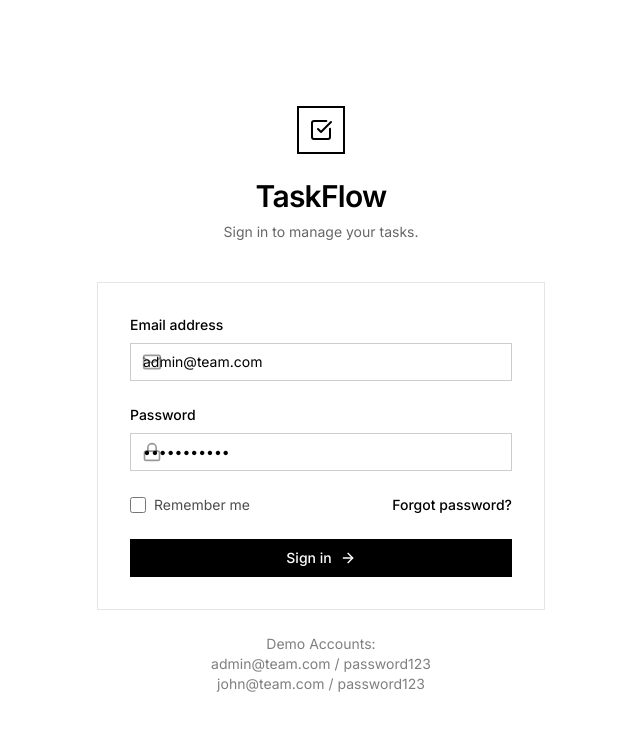
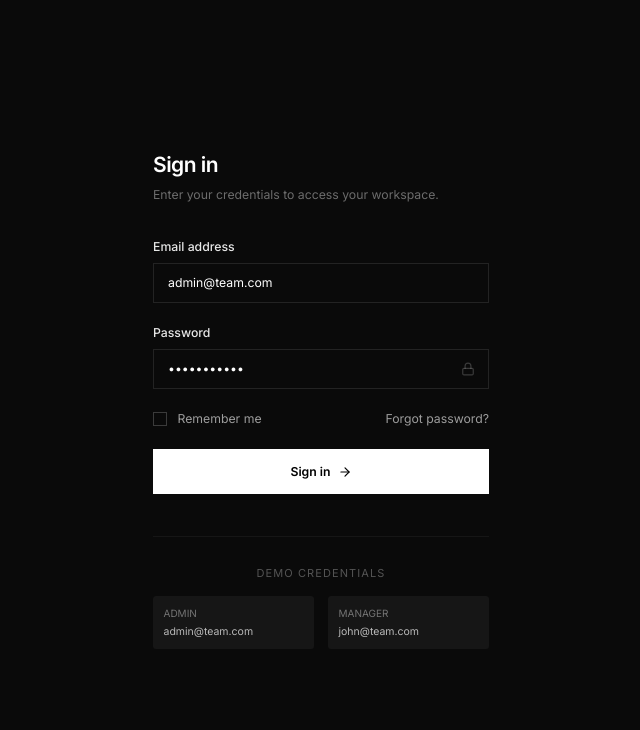
Before and after one commit to Ankushkumardas/assign-etharal.ai, a React app in the folder app/: page /login in a window 1280 px wide. Shown: the top 730 px of the page, without its empty margins (319-959 px from the left). Built offline with nearby package versions, Linux system fonts and the light colour scheme; no server answers; the HTML template or start-up script is replaced by a standard one.

Commit message:
style: redesign landing and login pages to match references, reduce base font size

```diff
--- a/app/src/index.css
+++ b/app/src/index.css
@@ -7,10 +7,21 @@
 }
 
 @layer base {
+  html {
+    font-size: 14px;
+  }
+
   body {
     @apply bg-white text-black antialiased selection:bg-black selection:text-white dark:bg-[#111] dark:text-white;
     font-family: 'Inter', sans-serif;
   }
+
+  h1 { @apply text-4xl font-bold; }
+  h2 { @apply text-3xl font-semibold; }
+  h3 { @apply text-2xl font-semibold; }
+  h4 { @apply text-xl font-medium; }
+  h5 { @apply text-lg font-medium; }
+  h6 { @apply text-base font-medium; }
 
   h1, h2, h3, h4, h5, h6 {
     font-family: 'Inter', sans-serif;
--- a/app/src/pages/Landing.jsx
+++ b/app/src/pages/Landing.jsx
@@ -1,154 +1,148 @@
 import React from 'react';
 import { motion } from 'framer-motion';
-import { ArrowRight, CheckCircle, BarChart3, Users, Layout } from 'lucide-react';
+import { ArrowRight, ChevronDown, CheckCircle, BarChart3, Users, Layout, Zap } from 'lucide-react';
 import { Link } from 'react-router-dom';
 
 const Landing = () => {
   return (
     <div className="min-h-screen bg-white text-black font-sans selection:bg-black selection:text-white">
       {/* Navigation */}
-      <nav className="h-20 border-b border-black/5 flex items-center justify-between px-8 md:px-16 sticky top-0 bg-white/80 backdrop-blur-md z-50">
+      <nav className="h-20 flex items-center justify-between px-8 md:px-24 bg-white z-50">
         <div className="flex items-center space-x-2">
-          <div className="w-8 h-8 bg-black flex items-center justify-center">
+          <div className="w-8 h-8 bg-black flex items-center justify-center rounded-lg">
             <Layout className="w-5 h-5 text-white" />
           </div>
-          <span className="text-xl font-bold font-display tracking-tight">TeamSync</span>
+          <span className="text-xl font-bold tracking-tight">FlowSpace</span>
         </div>
-        <div className="flex items-center space-x-8">
+
+        <div className="hidden md:flex items-center space-x-10">
+          <a href="#" className="text-sm font-medium text-black/50 hover:text-black transition-colors">Features</a>
+          <a href="#" className="text-sm font-medium text-black/50 hover:text-black transition-colors">How it works</a>
+          <a href="#" className="text-sm font-medium text-black/50 hover:text-black transition-colors">Pricing</a>
+        </div>
+
+        <div className="flex items-center space-x-6">
           <Link to="/login" className="text-sm font-medium hover:text-black/60 transition-colors">Login</Link>
-          <Link to="/login" className="bg-black text-white px-5 py-2 text-sm font-bold hover:bg-black/80 transition-colors">
-            Get Started
+          <Link to="/login" className="bg-[#111] text-white px-5 py-2.5 rounded-lg text-sm font-bold hover:bg-black transition-all">
+            Sign Up
           </Link>
         </div>
       </nav>
 
       {/* Hero Section */}
-      <section className="pt-24 pb-16 px-8 md:px-16 overflow-hidden">
-        <div className="max-w-7xl mx-auto grid grid-cols-1 lg:grid-cols-2 gap-16 items-center">
+      <section className="pt-16 pb-32 px-8 md:px-24 overflow-hidden">
+        <div className="max-w-7xl mx-auto flex flex-col lg:flex-row items-center gap-16">
           <motion.div
-            initial={{ opacity: 0, x: -20 }}
-            animate={{ opacity: 1, x: 0 }}
+            initial={{ opacity: 0, y: 20 }}
+            animate={{ opacity: 1, y: 0 }}
             transition={{ duration: 0.6 }}
+            className="flex-1 text-left"
           >
-            <span className="inline-block px-3 py-1 bg-black/5 border border-black/10 text-xs font-bold uppercase tracking-widest mb-6">
-              Productivity Redefined
-            </span>
-            <h1 className="text-5xl md:text-7xl font-bold font-display leading-[1.1] mb-8">
-              Manage your tasks <br />
-              <span className="text-black/40">with precision.</span>
+            <div className="inline-flex items-center space-x-2 px-3 py-1 bg-green-50 text-green-600 rounded-full text-[12px] font-bold mb-10 border border-green-100">
+              <div className="w-2 h-2 bg-green-500 rounded-full animate-pulse" />
+              <span>New — Multi-tenant support now live</span>
+            </div>
+
+            <h1 className="text-5xl md:text-7xl font-bold leading-[1.05] tracking-tight mb-8">
+              The project workspace your team actually needs
             </h1>
-            <p className="text-xl text-black/60 leading-relaxed mb-10 max-w-lg">
-              The minimalist workspace for modern teams. Track projects, assign tasks, and collaborate in real-time with zero friction.
+
+            <p className="text-lg text-black/50 leading-relaxed mb-10 max-w-lg">
+              Isolated workspaces, Kanban boards, real-time chat and role-based access — all in one platform built for growing organisations.
             </p>
-            <div className="flex flex-col sm:flex-row gap-4">
-              <Link to="/login" className="bg-black text-white px-8 py-4 text-lg font-bold flex items-center justify-center hover:gap-3 transition-all group">
-                Try for Free <ArrowRight className="ml-2 w-5 h-5 group-hover:translate-x-1 transition-transform" />
+
+            <div className="flex flex-wrap items-center gap-6 mb-12">
+              <Link to="/login" className="bg-[#111] text-white px-8 py-4 rounded-xl text-[15px] font-bold flex items-center justify-center group hover:bg-black transition-all">
+                Get Started <ArrowRight className="ml-3 w-4 h-4 group-hover:translate-x-1 transition-transform" />
               </Link>
-              <button className="px-8 py-4 text-lg font-bold border border-black/10 hover:bg-black/5 transition-colors">
-                View Demo
+              <button className="flex items-center space-x-2 text-[15px] font-bold text-black/60 hover:text-black transition-colors group">
+                <span>Learn More</span>
+                <ChevronDown className="w-4 h-4 group-hover:translate-y-0.5 transition-transform" />
               </button>
+            </div>
+
+            <div className="flex items-center space-x-4">
+              <div className="flex -space-x-3">
+                {[1, 2, 3, 4, 5].map((i) => (
+                  <div key={i} className={`w-10 h-10 rounded-full border-4 border-white overflow-hidden bg-gradient-to-br ${['from-blue-400 to-blue-600', 'from-purple-400 to-purple-600', 'from-orange-400 to-orange-600', 'from-green-400 to-green-600', 'from-red-400 to-red-600'][i-1]}`} />
+                ))}
+              </div>
+              <p className="text-sm text-black/40 font-medium">
+                <span className="text-black font-bold">2,400+</span> teams already running on FlowSpace
+              </p>
             </div>
           </motion.div>
 
           <motion.div
-            initial={{ opacity: 0, scale: 0.95 }}
-            animate={{ opacity: 1, scale: 1 }}
+            initial={{ opacity: 0, x: 50 }}
+            animate={{ opacity: 1, x: 0 }}
             transition={{ duration: 0.8, delay: 0.2 }}
-            className="relative"
+            className="flex-1 relative"
           >
-            <div className="bg-black/5 p-4 rounded-xl shadow-2xl">
+            <div className="relative bg-black/5 p-2 rounded-[2rem] shadow-2xl">
               <img
-                src="/images/hero.png"
-                alt="App Dashboard"
-                className="w-full rounded-lg shadow-sm border border-black/5"
+                src="/images/flowspace.png"
+                alt="App Interface"
+                className="w-full rounded-[1.5rem] shadow-sm border border-black/5"
               />
-            </div>
-            {/* Decorative elements */}
-            <div className="absolute -bottom-8 -left-8 bg-white border border-black/10 p-6 shadow-xl hidden md:block max-w-[200px]">
-              <div className="flex items-center space-x-2 mb-2">
-                <CheckCircle className="w-5 h-5 text-black" />
-                <span className="text-sm font-bold">12 Tasks Done</span>
-              </div>
-              <p className="text-xs text-black/50">Your team is 40% more productive this week.</p>
+
+              {/* Overlay Stat Card */}
+              <motion.div
+                initial={{ opacity: 0, y: 20 }}
+                animate={{ opacity: 1, y: 0 }}
+                transition={{ delay: 1, duration: 0.5 }}
+                className="absolute -bottom-10 -left-10 bg-white p-6 rounded-2xl shadow-2xl border border-black/5 max-w-[180px]"
+              >
+                <p className="text-[10px] uppercase tracking-widest text-black/40 font-bold mb-1">Task Completion</p>
+                <div className="flex items-baseline space-x-1 mb-2">
+                  <span className="text-3xl font-bold">87%</span>
+                </div>
+                <div className="flex items-center text-[11px] font-bold text-green-500">
+                  <ArrowRight className="w-3 h-3 -rotate-45 mr-1" />
+                  <span>12% this week</span>
+                </div>
+              </motion.div>
             </div>
           </motion.div>
         </div>
       </section>
 
-      {/* Features */}
-      <section className="py-24 bg-black/2 px-8 md:px-16 border-y border-black/5">
-        <div className="max-w-7xl mx-auto">
-          <div className="text-center mb-20">
-            <h2 className="text-3xl md:text-5xl font-bold font-display mb-6 text-black">Built for high-performance teams</h2>
-            <p className="text-black/50 max-w-2xl mx-auto text-lg">Everything you need to ship faster and keep everyone in sync.</p>
-          </div>
-
-          <div className="grid grid-cols-1 md:grid-cols-3 gap-12">
-            {[
-              { icon: Layout, title: "Kanban Boards", desc: "Visualize progress with intuitive drag-and-drop boards." },
-              { icon: Users, title: "Team Management", desc: "Manage roles, permissions and workload effortlessly." },
-              { icon: BarChart3, title: "Deep Analytics", desc: "Track performance metrics and project health in real-time." }
-            ].map((f, i) => (
-              <motion.div
-                key={i}
-                whileHover={{ y: -5 }}
-                className="p-8 border border-black/5 bg-white hover:border-black/20 transition-all shadow-sm"
-              >
-                <div className="w-12 h-12 bg-black flex items-center justify-center mb-6">
-                  <f.icon className="w-6 h-6 text-white" />
-                </div>
-                <h3 className="text-xl font-bold mb-4 tracking-tight">{f.title}</h3>
-                <p className="text-black/50 leading-relaxed">{f.desc}</p>
-              </motion.div>
-            ))}
-          </div>
+      {/* Feature Section Title */}
+      <section className="py-24 border-t border-black/5 bg-gray-50/30">
+        <div className="max-w-7xl mx-auto px-8 text-center">
+          <span className="text-[12px] font-bold uppercase tracking-[0.2em] text-green-500 mb-6 block">Everything You Need</span>
+          <h2 className="text-4xl md:text-5xl font-bold tracking-tight mb-8">Built for modern teams</h2>
+          <p className="text-black/50 text-lg max-w-2xl mx-auto">All the essentials in one place — no integrations required.</p>
         </div>
       </section>
 
-      {/* Feature Highlight */}
-      <section className="py-32 px-8 md:px-16">
-        <div className="max-w-7xl mx-auto flex flex-col lg:flex-row items-center gap-20">
-          <div className="flex-1 order-2 lg:order-1">
-            <div className="bg-black/5 p-4 rounded-xl shadow-lg rotate-1">
-              <img
-                src="/images/feature.png"
-                alt="Feature Overview"
-                className="w-full rounded-lg"
-              />
+      {/* Feature Grid */}
+      <section className="pb-32 bg-gray-50/30">
+        <div className="max-w-7xl mx-auto px-8 grid grid-cols-1 md:grid-cols-3 gap-8">
+          {[
+            { icon: Layout, title: "Smart Boards", desc: "Kanban boards that update in real-time as your team works.", color: "bg-blue-500" },
+            { icon: Users, title: "Collaborative", desc: "Multiple assignees, threaded comments and live presence.", color: "bg-purple-500" },
+            { icon: Zap, title: "Lightning Fast", desc: "Zero-latency updates and instantaneous search results.", color: "bg-orange-500" }
+          ].map((f, i) => (
+            <div key={i} className="p-10 bg-white border border-black/5 rounded-3xl hover:shadow-xl hover:border-black/10 transition-all group">
+              <div className={`w-12 h-12 ${f.color} rounded-2xl flex items-center justify-center mb-8 shadow-lg shadow-black/5`}>
+                <f.icon className="w-6 h-6 text-white" />
+              </div>
+              <h3 className="text-xl font-bold mb-4">{f.title}</h3>
+              <p className="text-black/50 leading-relaxed">{f.desc}</p>
             </div>
-          </div>
-          <div className="flex-1 order-1 lg:order-2">
-            <h2 className="text-4xl md:text-5xl font-bold font-display mb-8 leading-tight">Focus on what matters, <br />we'll handle the rest.</h2>
-            <ul className="space-y-6">
-              {[
-                "Real-time updates and notifications",
-                "Multiple assignees per task",
-                "Advanced filtering and search",
-                "Mobile responsive design"
-              ].map((item, i) => (
-                <li key={i} className="flex items-center space-x-3 group">
-                  <div className="w-6 h-6 bg-black/5 border border-black/10 flex items-center justify-center rounded-full group-hover:bg-black group-hover:text-white transition-colors">
-                    <CheckCircle className="w-4 h-4" />
-                  </div>
-                  <span className="text-lg font-medium text-black/70">{item}</span>
-                </li>
-              ))}
-            </ul>
-            <Link to="/login" className="inline-block mt-12 px-8 py-4 bg-black text-white font-bold hover:bg-black/80 transition-colors">
-              Experience it Now
-            </Link>
-          </div>
+          ))}
         </div>
       </section>
 
       {/* Footer */}
-      <footer className="py-20 border-t border-black/10 px-8 md:px-16">
+      <footer className="py-20 border-t border-black/10 px-8 md:px-24 bg-white">
         <div className="max-w-7xl mx-auto flex flex-col md:flex-row justify-between items-center gap-12">
           <div className="flex items-center space-x-2">
-            <div className="w-6 h-6 bg-black flex items-center justify-center">
+            <div className="w-6 h-6 bg-black flex items-center justify-center rounded-md">
               <Layout className="w-4 h-4 text-white" />
             </div>
-            <span className="text-lg font-bold font-display tracking-tight text-black">TeamSync</span>
+            <span className="text-lg font-bold tracking-tight text-black">FlowSpace</span>
           </div>
           <div className="flex space-x-10 text-sm font-medium text-black/50">
             <a href="#" className="hover:text-black">Features</a>
@@ -156,7 +150,7 @@ const Landing = () => {
             <a href="#" className="hover:text-black">Terms</a>
             <a href="#" className="hover:text-black">Contact</a>
           </div>
-          <p className="text-sm text-black/40">© 2026 TeamSync. Built by Ankush.</p>
+          <p className="text-sm text-black/40">© 2026 FlowSpace. Built for excellence.</p>
         </div>
       </footer>
     </div>
--- a/app/src/pages/Login.jsx
+++ b/app/src/pages/Login.jsx
@@ -1,7 +1,7 @@
 import React, { useState } from 'react';
 import { useNavigate, useLocation } from 'react-router-dom';
 import { motion } from 'framer-motion';
-import { CheckSquare, Mail, Lock, ArrowRight } from 'lucide-react';
+import { Mail, Lock, ArrowRight } from 'lucide-react';
 import { useAuth } from '../context/AuthContext';
 
 const Login = () => {
@@ -30,110 +30,102 @@ const Login = () => {
   };
 
   return (
-    <div className="min-h-screen bg-white dark:bg-[#111] flex items-center justify-center p-4">
-      <div className="w-full max-w-md">
+    <div className="min-h-screen bg-[#0a0a0a] flex items-center justify-center p-6 text-white font-sans">
+      <div className="w-full max-w-sm">
         <motion.div
-          initial={{ opacity: 0, y: 20 }}
+          initial={{ opacity: 0, y: 10 }}
           animate={{ opacity: 1, y: 0 }}
-          transition={{ duration: 0.5 }}
+          transition={{ duration: 0.4 }}
         >
-          <div className="text-center mb-10">
-            <div className="inline-flex items-center justify-center w-12 h-12 border-2 border-black dark:border-white mb-6">
-              <CheckSquare className="w-6 h-6 text-black dark:text-white" />
-            </div>
-            <h2 className="text-3xl font-bold tracking-tight text-black font-display dark:text-white">
-              TaskFlow
-            </h2>
-            <p className="mt-2 text-sm text-black/60 dark:text-white/60">
-              Sign in to manage your tasks.
-            </p>
+          <div className="mb-10 text-left">
+            <h2 className="text-2xl font-bold tracking-tight mb-2">Sign in</h2>
+            <p className="text-white/40 text-sm">Enter your credentials to access your workspace.</p>
           </div>
 
-          <div className="glass-card p-8">
           <form onSubmit={handleSubmit} className="space-y-6">
             {error && (
-                <div className="p-3 text-sm text-red-600 border border-red-600 bg-red-50 dark:bg-red-900/10 dark:text-red-400">
+              <div className="p-3 text-xs text-red-400 border border-red-400/20 bg-red-400/5">
                 {error}
               </div>
             )}
 
-              <div>
-                <label className="block text-sm font-medium text-black dark:text-white">
+            <div className="space-y-2">
+              <label className="block text-sm font-medium text-white/90">
                 Email address
               </label>
-                <div className="mt-2 relative">
-                  <div className="absolute inset-y-0 left-0 pl-3 flex items-center pointer-events-none">
-                    <Mail className="h-5 w-5 text-black/40 dark:text-white/40" />
-                  </div>
+              <div className="relative">
                 <input
                   type="email"
                   required
                   value={email}
                   onChange={(e) => setEmail(e.target.value)}
-                    className="input-field pl-10"
+                  className="w-full bg-transparent border border-white/10 px-4 py-3 text-sm focus:outline-none focus:border-white/40 transition-colors placeholder:text-white/20"
+                  placeholder="admin@team.com"
                 />
               </div>
             </div>
 
-              <div>
-                <label className="block text-sm font-medium text-black dark:text-white">
+            <div className="space-y-2">
+              <label className="block text-sm font-medium text-white/90">
                 Password
               </label>
-                <div className="mt-2 relative">
-                  <div className="absolute inset-y-0 left-0 pl-3 flex items-center pointer-events-none">
-                    <Lock className="h-5 w-5 text-black/40 dark:text-white/40" />
-                  </div>
+              <div className="relative">
                 <input
                   type="password"
                   required
                   value={password}
                   onChange={(e) => setPassword(e.target.value)}
-                    className="input-field pl-10"
+                  className="w-full bg-transparent border border-white/10 px-4 py-3 text-sm focus:outline-none focus:border-white/40 transition-colors placeholder:text-white/20"
+                  placeholder="••••••••"
                 />
+                <div className="absolute right-4 top-1/2 -translate-y-1/2">
+                  <Lock className="w-4 h-4 text-white/20" />
+                </div>
               </div>
             </div>
 
             <div className="flex items-center justify-between">
-                <div className="flex items-center">
+              <label className="flex items-center group cursor-pointer">
                 <input
-                    id="remember-me"
-                    name="remember-me"
                   type="checkbox"
-                    className="h-4 w-4 border-black/20 text-black focus:ring-black dark:border-white/20 dark:bg-[#111]"
+                  className="w-4 h-4 bg-transparent border border-white/20 rounded-none checked:bg-white checked:border-white appearance-none cursor-pointer transition-all"
                 />
-                  <label htmlFor="remember-me" className="ml-2 block text-sm text-black/70 dark:text-white/70">
-                    Remember me
+                <span className="ml-3 text-sm text-white/60 group-hover:text-white transition-colors">Remember me</span>
               </label>
-                </div>
-                <div className="text-sm">
-                  <a href="#" className="font-medium text-black hover:underline dark:text-white">
+              <button type="button" className="text-sm text-white/60 hover:text-white transition-colors">
                 Forgot password?
-                  </a>
-                </div>
+              </button>
             </div>
 
             <button
               type="submit"
               disabled={isLoading}
-                className="btn-primary w-full flex justify-center items-center space-x-2 py-3"
+              className="w-full bg-white text-black py-4 text-sm font-bold flex justify-center items-center group hover:bg-white/90 transition-colors"
             >
               {isLoading ? (
-                  <div className="w-5 h-5 border-2 border-white/30 border-t-white dark:border-black/30 dark:border-t-black rounded-full animate-spin" />
+                <div className="w-4 h-4 border-2 border-black/20 border-t-black rounded-full animate-spin" />
               ) : (
-                  <>
+                <div className="flex items-center space-x-2">
                   <span>Sign in</span>
-                    <ArrowRight className="w-4 h-4" />
-                  </>
+                  <ArrowRight className="w-4 h-4 transition-transform group-hover:translate-x-1" />
+                </div>
               )}
             </button>
           </form>
+
+          <div className="mt-12 pt-8 border-t border-white/5">
+            <p className="text-[11px] uppercase tracking-widest text-white/30 mb-4 text-center">Demo Credentials</p>
+            <div className="grid grid-cols-2 gap-4">
+              <div className="p-3 bg-white/5 rounded-sm">
+                <p className="text-[10px] text-white/40 uppercase mb-1">Admin</p>
+                <p className="text-xs text-white/70">admin@team.com</p>
               </div>
-
-          <p className="mt-6 text-center text-sm text-black/50 dark:text-white/50">
-            Demo Accounts:<br />
-            admin@team.com / password123<br />
-            john@team.com / password123
-          </p>
+              <div className="p-3 bg-white/5 rounded-sm">
+                <p className="text-[10px] text-white/40 uppercase mb-1">Manager</p>
+                <p className="text-xs text-white/70">john@team.com</p>
+              </div>
+            </div>
+          </div>
         </motion.div>
       </div>
     </div>
```
Also changed, not shown: app/public/images/flowspace.png (added). Lines whose indentation alone changed are shown as unchanged.
